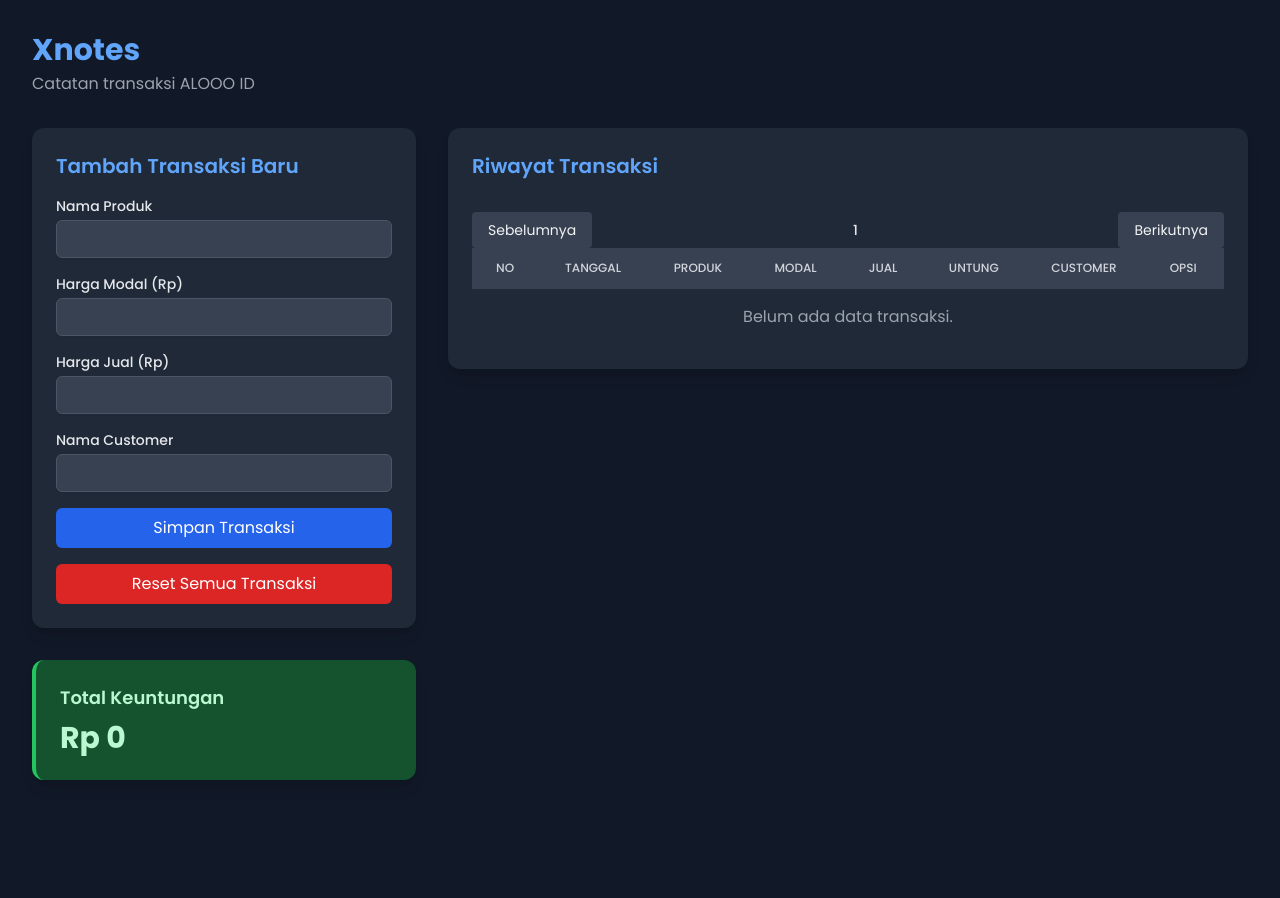
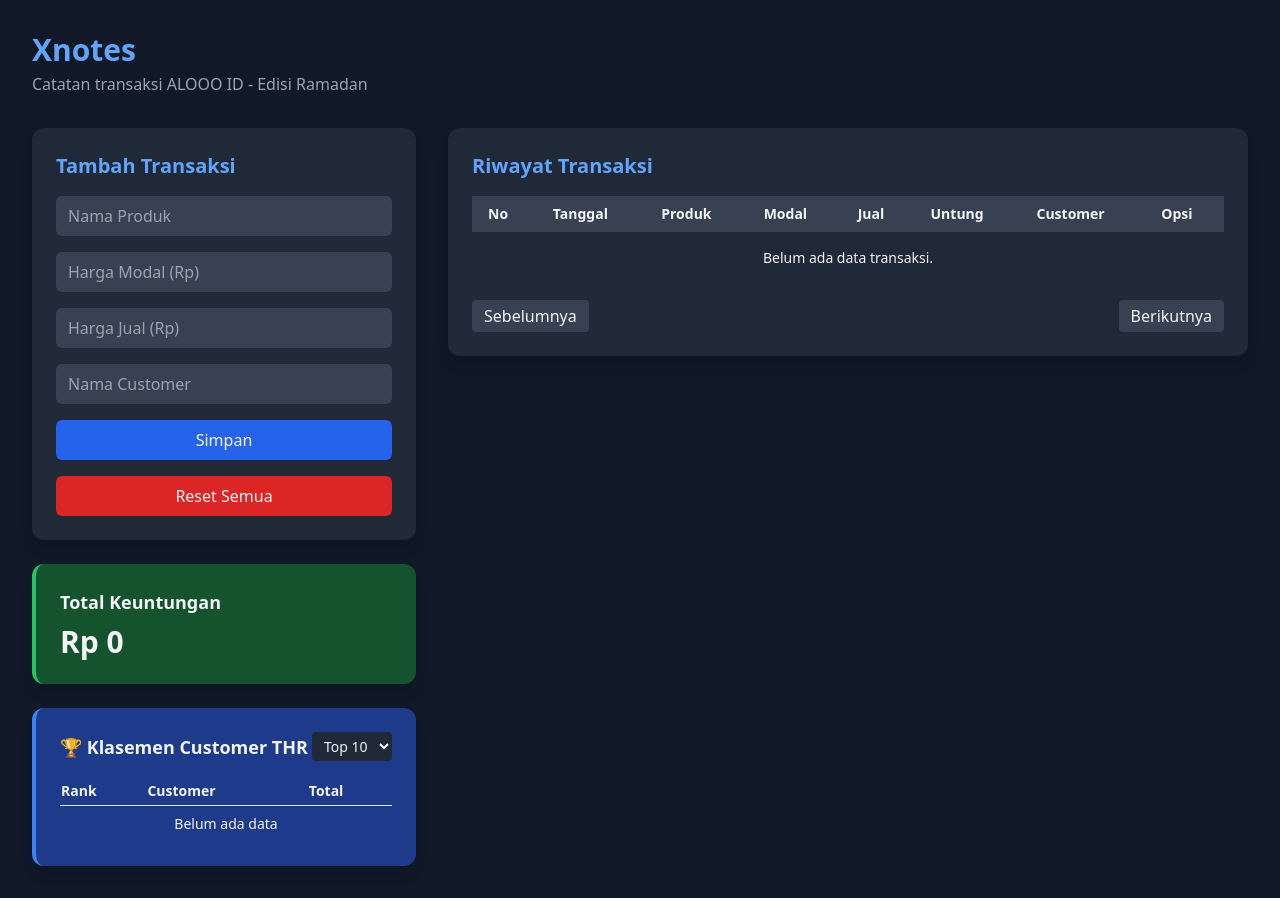
Before and after one commit to deretxt/catatan, a plain HTML site: page index.html in a window 1280 px wide. Before the commit the page ends 812 px from the top, so only its background shows below. Drawn offline with nearby package versions, Linux system fonts and the light colour scheme.

Commit message:
Html ramadan

```diff
--- a/index.html
+++ b/index.html
@@ -6,117 +6,95 @@
   <title>Xnotes By Dere</title>
   <script src="https://cdn.tailwindcss.com"></script>
   <link href="https://fonts.googleapis.com/css2?family=Poppins:wght@400;500;600;700&display=swap" rel="stylesheet">
-  <link rel="stylesheet" href="style.css" />
 </head>
 <body class="bg-gray-900 text-gray-100 font-poppins transition-colors duration-300">
   <div class="container mx-auto p-4 sm:p-6 lg:p-8">
-    <header class="mb-8 flex items-center justify-between">
-      <div>
+
+    <header class="mb-8">
       <h1 class="text-3xl font-bold text-blue-400">Xnotes</h1>
-        <p class="text-gray-400 mt-1">Catatan transaksi ALOOO ID</p>
-      </div>
+      <p class="text-gray-400 mt-1">Catatan transaksi ALOOO ID - Edisi Ramadan</p>
     </header>
 
     <main class="grid grid-cols-1 lg:grid-cols-3 gap-8">
-      <div class="lg:col-span-1">
+
+      <!-- LEFT -->
+      <div class="space-y-6">
+
         <div class="bg-gray-800 p-6 rounded-xl shadow-lg">
-          <h2 class="text-xl font-semibold mb-4 text-blue-400">Tambah Transaksi Baru</h2>
+          <h2 class="text-xl font-semibold mb-4 text-blue-400">Tambah Transaksi</h2>
           <form id="transaction-form" class="space-y-4">
-            <div>
-              <label for="product-name" class="block text-sm font-medium text-gray-200">Nama Produk</label>
-              <input type="text" id="product-name" required class="mt-1 block w-full px-3 py-2 bg-gray-700 border border-gray-600 rounded-md shadow-sm focus:outline-none focus:ring-blue-500 focus:border-blue-500 sm:text-sm text-gray-100">
-            </div>
-            <div>
-              <label for="cost-price" class="block text-sm font-medium text-gray-200">Harga Modal (Rp)</label>
-              <input type="text" id="cost-price" required class="mt-1 block w-full px-3 py-2 bg-gray-700 border border-gray-600 rounded-md shadow-sm focus:outline-none focus:ring-blue-500 focus:border-blue-500 sm:text-sm text-gray-100">
-            </div>
-            <div>
-              <label for="sell-price" class="block text-sm font-medium text-gray-200">Harga Jual (Rp)</label>
-              <input type="text" id="sell-price" required class="mt-1 block w-full px-3 py-2 bg-gray-700 border border-gray-600 rounded-md shadow-sm focus:outline-none focus:ring-blue-500 focus:border-blue-500 sm:text-sm text-gray-100">
-            </div>
-            <div>
-              <label for="customer-name" class="block text-sm font-medium text-gray-200">Nama Customer</label>
-              <input type="text" id="customer-name" required class="mt-1 block w-full px-3 py-2 bg-gray-700 border border-gray-600 rounded-md shadow-sm focus:outline-none focus:ring-blue-500 focus:border-blue-500 sm:text-sm text-gray-100">
-            </div>
-            <button type="submit" class="w-full bg-blue-600 text-white py-2 px-4 rounded-md hover:bg-blue-700 focus:outline-none focus:ring-2 focus:ring-offset-2 focus:ring-blue-500 transition duration-150 ease-in-out">
-              Simpan Transaksi
-            </button>
-
-            <!-- Tombol Reset Baru -->
-            <button type="button" id="reset-transactions" class="w-full mt-2 bg-red-600 text-white py-2 px-4 rounded-md hover:bg-red-700 focus:outline-none focus:ring-2 focus:ring-offset-2 focus:ring-red-500 transition duration-150 ease-in-out">
-              Reset Semua Transaksi
-            </button>
+            <input type="text" id="product-name" placeholder="Nama Produk" required class="w-full px-3 py-2 bg-gray-700 rounded-md">
+            <input type="text" id="cost-price" placeholder="Harga Modal (Rp)" required class="w-full px-3 py-2 bg-gray-700 rounded-md">
+            <input type="text" id="sell-price" placeholder="Harga Jual (Rp)" required class="w-full px-3 py-2 bg-gray-700 rounded-md">
+            <input type="text" id="customer-name" placeholder="Nama Customer" required class="w-full px-3 py-2 bg-gray-700 rounded-md">
+            <button type="submit" class="w-full bg-blue-600 py-2 rounded-md hover:bg-blue-700">Simpan</button>
+            <button type="button" id="reset-transactions" class="w-full bg-red-600 py-2 rounded-md hover:bg-red-700">Reset Semua</button>
           </form>
         </div>
 
-        <div class="bg-green-900 border-l-4 border-green-500 text-green-200 p-6 rounded-xl shadow-lg mt-8">
+        <div class="bg-green-900 border-l-4 border-green-500 p-6 rounded-xl shadow-lg">
           <h3 class="text-lg font-semibold">Total Keuntungan</h3>
           <p id="total-profit" class="text-3xl font-bold mt-2">Rp 0</p>
         </div>
+
+        <!-- LEADERBOARD -->
+        <div class="bg-blue-900 border-l-4 border-blue-500 p-6 rounded-xl shadow-lg">
+          <div class="flex justify-between items-center mb-4">
+            <h3 class="text-lg font-semibold">🏆 Klasemen Customer THR</h3>
+            <select id="leaderboardLimit" class="bg-gray-800 px-2 py-1 rounded text-sm">
+              <option value="10">Top 10</option>
+              <option value="20">Top 20</option>
+            </select>
           </div>
 
+          <div class="overflow-y-auto max-h-64">
+            <table class="w-full text-sm">
+              <thead>
+                <tr class="border-b border-white-700">
+                  <th class="py-1 text-left">Rank</th>
+                  <th class="text-left">Customer</th>
+                  <th class="text-left">Total</th>
+                </tr>
+              </thead>
+              <tbody id="leaderboard-body"></tbody>
+            </table>
+          </div>
+        </div>
+
+      </div>
+
+      <!-- RIGHT -->
       <div class="lg:col-span-2">
-        <div class="bg-gray-800 p-6 rounded-xl shadow-lg overflow-x-auto max-w-full">
+        <div class="bg-gray-800 p-6 rounded-xl shadow-lg overflow-x-auto">
           <h2 class="text-xl font-semibold mb-4 text-blue-400">Riwayat Transaksi</h2>
-          <div class="overflow-x-auto max-w-full">
-            <table class="min-w-full divide-y divide-gray-700 table-auto">
+
+          <table class="min-w-full text-sm">
             <thead class="bg-gray-700">
               <tr>
-                  <th class="px-6 py-3 text-left text-xs font-medium text-gray-300 uppercase whitespace-nowrap">No</th>
-                  <th class="px-6 py-3 text-left text-xs font-medium text-gray-300 uppercase whitespace-nowrap">Tanggal</th>
-                  <th class="px-6 py-3 text-left text-xs font-medium text-gray-300 uppercase whitespace-nowrap">Produk</th>
-                  <th class="px-6 py-3 text-left text-xs font-medium text-gray-300 uppercase whitespace-nowrap">Modal</th>
-                  <th class="px-6 py-3 text-left text-xs font-medium text-gray-300 uppercase whitespace-nowrap">Jual</th>
-                  <th class="px-6 py-3 text-left text-xs font-medium text-gray-300 uppercase whitespace-nowrap">Untung</th>
-                  <th class="px-6 py-3 text-left text-xs font-medium text-gray-300 uppercase whitespace-nowrap">Customer</th>
-                  <th class="px-6 py-3 text-left text-xs font-medium text-gray-300 uppercase whitespace-nowrap">Opsi</th>
+                <th class="px-4 py-2 text-left">No</th>
+                <th class="px-4 py-2 text-left">Tanggal</th>
+                <th class="px-4 py-2 text-left">Produk</th>
+                <th class="px-4 py-2 text-left">Modal</th>
+                <th class="px-4 py-2 text-left">Jual</th>
+                <th class="px-4 py-2 text-left">Untung</th>
+                <th class="px-4 py-2 text-left">Customer</th>
+                <th class="px-4 py-2 text-left">Opsi</th>
               </tr>
             </thead>
-              <tbody id="transaction-table-body" class="bg-gray-800 divide-y divide-gray-700 max-w-full break-words">
-                <tr><td colspan="8" class="text-center p-4 text-gray-400">Belum ada data transaksi.</td></tr>
-              </tbody>
+            <tbody id="transaction-table-body"></tbody>
+          </table>
 
-              <div class="mt-4 flex flex-col items-center justify-between gap-3 sm:flex-row" id="pagination">
-                <button id="prevPage" class="px-4 py-2 bg-gray-700 rounded hover:bg-gray-600 text-sm">Sebelumnya</button>
-                <span id="pageIndicator" class="text-sm font-medium text-gray-200">1</span>
-                <button id="nextPage" class="px-4 py-2 bg-gray-700 rounded hover:bg-gray-600 text-sm">Berikutnya</button>
-              </div>
-
-            </table>
-          </div>
+          <div class="mt-4 flex justify-between items-center">
+            <button id="prevPage" class="px-3 py-1 bg-gray-700 rounded">Sebelumnya</button>
+            <span id="pageIndicator"></span>
+            <button id="nextPage" class="px-3 py-1 bg-gray-700 rounded">Berikutnya</button>
           </div>
         </div>
       </div>
 
-  <div id="edit-modal" class="modal fixed inset-0 bg-gray-900 bg-opacity-50 flex items-center justify-center p-4 overflow-auto hidden">
-    <div class="bg-gray-800 rounded-xl shadow-2xl p-8 w-full max-w-md mx-2 sm:mx-auto">
-      <h2 class="text-xl font-semibold mb-6 text-blue-400">Edit Transaksi</h2>
-      <form id="edit-form" class="space-y-4">
-        <input type="hidden" id="edit-id" />
-        <div>
-          <label for="edit-product-name" class="block text-sm font-medium text-gray-200">Nama Produk</label>
-          <input type="text" id="edit-product-name" required class="mt-1 block w-full px-3 py-2 bg-gray-700 border border-gray-600 rounded-md shadow-sm focus:outline-none focus:ring-blue-500 focus:border-blue-500 sm:text-sm text-gray-100">
-        </div>
-        <div>
-          <label for="edit-cost-price" class="block text-sm font-medium text-gray-200">Harga Modal (Rp)</label>
-          <input type="text" id="edit-cost-price" required class="mt-1 block w-full px-3 py-2 bg-gray-700 border border-gray-600 rounded-md shadow-sm focus:outline-none focus:ring-blue-500 focus:border-blue-500 sm:text-sm text-gray-100">
-        </div>
-        <div>
-          <label for="edit-sell-price" class="block text-sm font-medium text-gray-200">Harga Jual (Rp)</label>
-          <input type="text" id="edit-sell-price" required class="mt-1 block w-full px-3 py-2 bg-gray-700 border border-gray-600 rounded-md shadow-sm focus:outline-none focus:ring-blue-500 focus:border-blue-500 sm:text-sm text-gray-100">
-        </div>
-        <div>
-          <label for="edit-customer-name" class="block text-sm font-medium text-gray-200">Nama Customer</label>
-          <input type="text" id="edit-customer-name" required class="mt-1 block w-full px-3 py-2 bg-gray-700 border border-gray-600 rounded-md shadow-sm focus:outline-none focus:ring-blue-500 focus:border-blue-500 sm:text-sm text-gray-100">
-        </div>
-        <div class="flex justify-end space-x-4 pt-4">
-          <button type="button" id="cancel-edit" class="bg-gray-700 text-gray-100 py-2 px-4 rounded-md hover:bg-gray-600 transition">Batal</button>
-          <button type="submit" class="bg-green-600 text-white py-2 px-4 rounded-md hover:bg-green-700 transition">Simpan Perubahan</button>
-        </div>
-      </form>
-    </div>
+    </main>
   </div>
 
-  <script src="app.js" type="module"></script>
+  <script src="app.js"></script>
 </body>
 </html>
```
Lines whose indentation alone changed are shown as unchanged.
